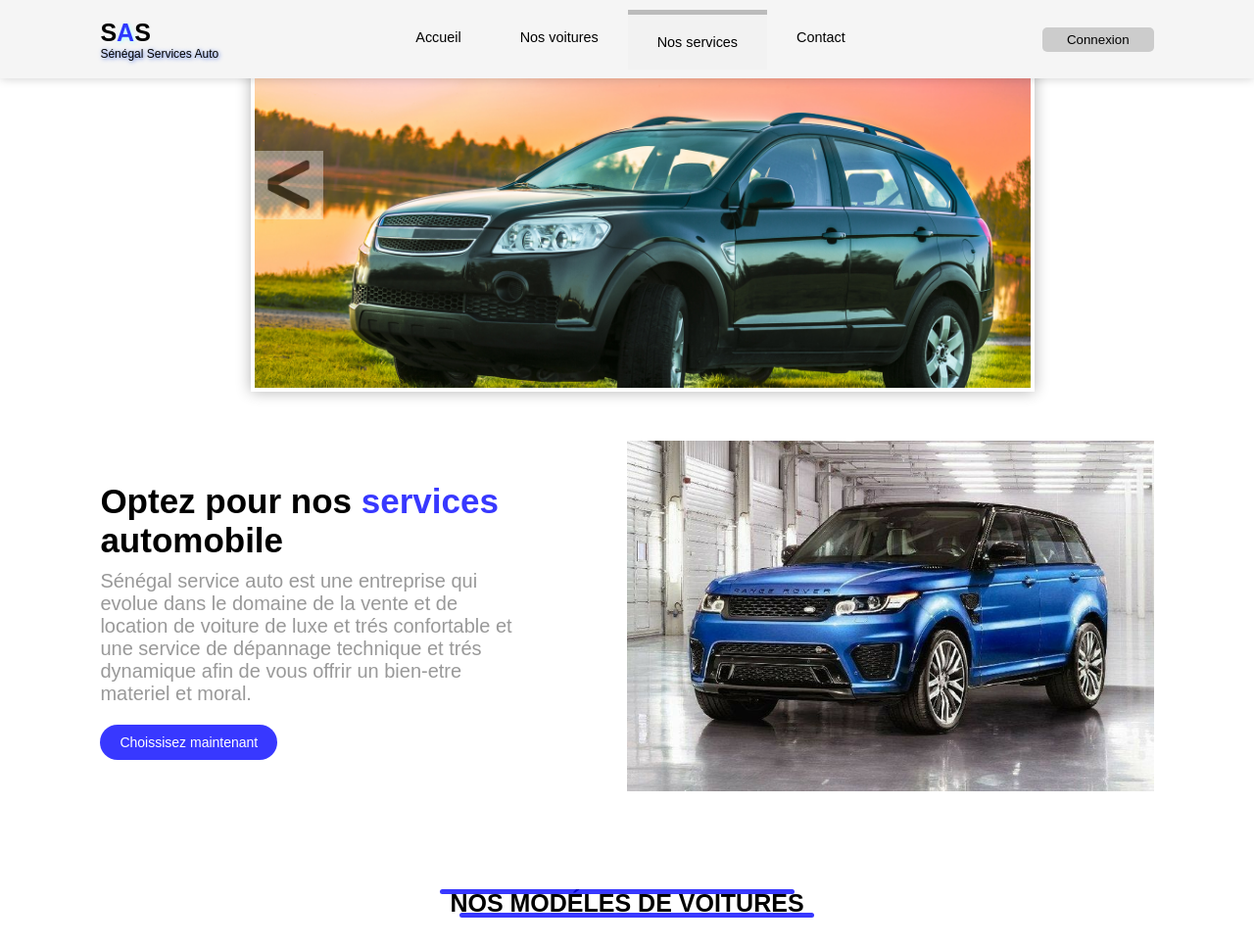
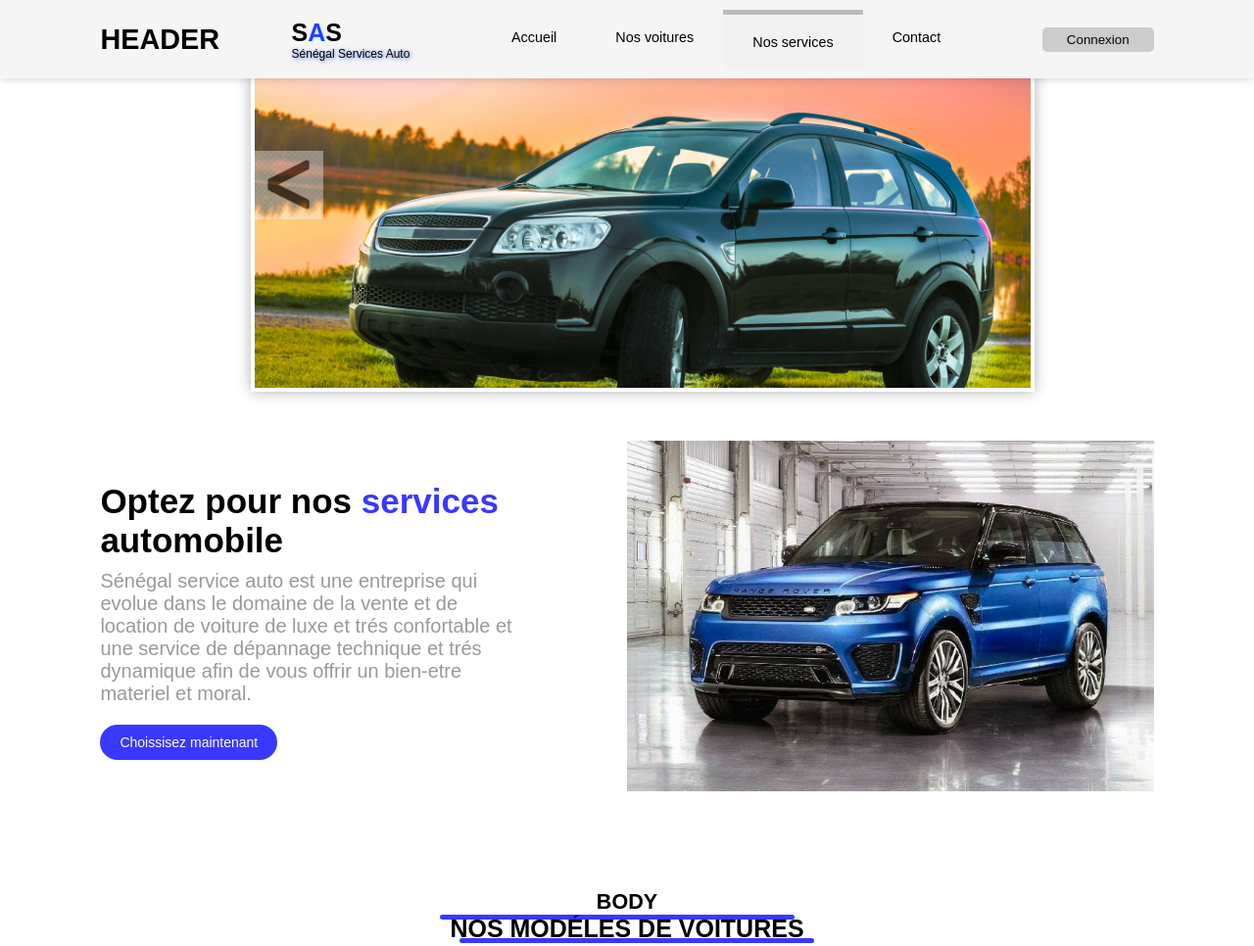
Before and after one commit to bintourassoul/projetfinal, a plain HTML site: page index.html in a window 1280 px wide. Shown: the top 966 px of the page at 98% size. Drawn offline with Linux system fonts and the light colour scheme.

Commit message:
Update index.html

```diff
--- a/index.html
+++ b/index.html
@@ -17,6 +17,7 @@
            <img src="photos/bouton.inferieur.png" class="bouton" id="g">
         </div>
     <header>
+<h1>HEADER</h1>
         <div class="menu_togle">
                 <span></span>
         </div>
@@ -56,6 +57,7 @@
                         </div>
                      </section>
                      <section id="autos">
+                         <h1>BODY</h1>
                             <h3 class="title">Nos modéles de voitures</h3>
                             <div class="voitures">
                                 <ul>
@@ -210,6 +212,7 @@
                 </div>
         </section>
         <footer>
+            <h1>FOOTER</h1>
                 <p>CopyrightSAS@2022</p>
         </footer>
         <script src="index.js"></script>
```
